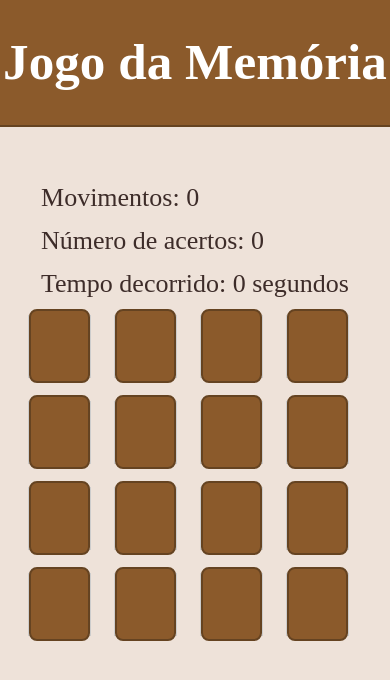
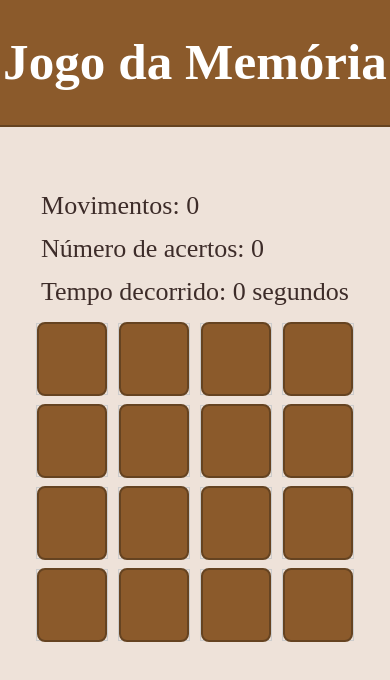
Before and after one commit to EndrioAlberton/MemoryGame, a React (Vite) app: page / in a window 390 px wide. Both pictures are taken after a click on the button "4x4". Shown: the top 680 px of the page. Built offline with nearby package versions, Linux system fonts and the light colour scheme.

Commit message:
Style: adjust card size responsiveness

```diff
--- a/src/components/Board.tsx
+++ b/src/components/Board.tsx
@@ -27,9 +27,9 @@ const BoardGrid = styled.div<{ size: number }>`
 `;
 
 // Estilização do container de cada card
-const CardContainer = styled.div`
-  width: 100%;
-  height: 100%;
+const CardContainer = styled.div<{ size: number }>`
+  width: ${({ size }) => (size === 4 ? '100px' : size === 6 ? '75px' : '50px')};
+  height: ${({ size }) => (size === 4 ? '100px' : size === 6 ? '75px' : '50px')};
   display: flex;
   justify-content: center;
   align-items: center;
@@ -37,14 +37,14 @@ const CardContainer = styled.div`
   border: 2px solid #eee2d9;
 
   @media (max-width: 768px) {
-    width: 80%;
-    height: 80%;
+    width: ${({ size }) => (size === 4 ? '80px' : size === 6 ? '60px' : '40px')};
+    height: ${({ size }) => (size === 4 ? '80px' : size === 6 ? '60px' : '40px')};
     border: 1px solid #eee2d9;
   }
 
   @media (max-width: 480px) {
-    width: 80%;
-    height: 80%;
+    width: ${({ size }) => (size === 4 ? '70px' : size === 6 ? '52px' : '35px')};
+    height: ${({ size }) => (size === 4 ? '70px' : size === 6 ? '52px' : '35px')};
     border: 1px solid #ccc;
   }
 `;
@@ -61,12 +61,11 @@ const StatsContainer = styled.div`
     display: flex;
     flex-direction: column;
     justify-content: space-between;
-
   }
 `;
 
 const Paragraph = styled.p`
-  margin-right: 10px; /* Espaço à direita de cada parágrafo */
+  margin-right: 10px;
 
   @media (max-width: 480px) {
     margin: 2px;
@@ -113,8 +112,8 @@ const generateRandomCards = (totalPairs: number): CardData[] => {
 const Board: React.FC<BoardProps> = ({ size, onGameEnd }) => {
   const totalPairs = size * size / 2;
   const [cards, setCards] = useState<CardData[]>(generateRandomCards(totalPairs));
-  const [flippedCardIds, setFlippedCardIds] = useState<number[]>([]);//Cartas que estão viradas
-  const [matchedCardIds, setMatchedCardIds] = useState<number[]>([]);//cartas que encontraram o par
+  const [flippedCardIds, setFlippedCardIds] = useState<number[]>([]); // Cartas que estão viradas
+  const [matchedCardIds, setMatchedCardIds] = useState<number[]>([]); // Cartas que encontraram o par
   const [moves, setMoves] = useState<number>(0);
   const [startTime, setStartTime] = useState<Date | null>(null);
   const [elapsedTime, setElapsedTime] = useState<number>(0);
@@ -138,7 +137,6 @@ const Board: React.FC<BoardProps> = ({ size, onGameEnd }) => {
   }, [matchedCardIds, totalPairs, onGameEnd, moves, elapsedTime, timer]);
 
   // Este useEffect é acionado para iniciar e atualizar o temporizador do jogo.
-  // Calcula o tempo decorrido desde o início do jogo e atualiza o estado correspondente.
   useEffect(() => {
     const timerInterval = setInterval(() => {
       if (startTime) {
@@ -154,12 +152,11 @@ const Board: React.FC<BoardProps> = ({ size, onGameEnd }) => {
   }, [startTime]);
 
   // Esta função lida com o clique em um card individual.
-// Altera o estado dos cards conforme necessário com base no clique do jogador.
   const handleCardClick = (id: number) => {
     // Verifica se o card já está virado ou já foi correspondido.
     const cardClicked = cards.find(card => card.id === id);
     if (!cardClicked || cardClicked.isFlipped || matchedCardIds.includes(id)) {
-    return alert("Essa carta já está virada, escolha olha carta!"); // Retorna se o card já estiver virado ou correspondido.
+      return alert("Essa carta já está virada, escolha outra carta!"); // Retorna se o card já estiver virado ou correspondido.
     }
 
     // Verifica se há menos de dois cards virados.
@@ -197,19 +194,18 @@ const handleCardClick = (id: number) => {
     }
   };
 
-
-
   return (
     <BoardContainer>
       <StatsContainer>
         <Paragraph>Movimentos: {moves} </Paragraph>
-        <Paragraph> Número de acertos: {matchesCount} </Paragraph>
-        <Paragraph> Tempo decorrido: {elapsedTime} segundos</Paragraph>
+        <Paragraph>Número de acertos: {matchesCount} </Paragraph>
+        <Paragraph>Tempo decorrido: {elapsedTime} segundos</Paragraph>
       </StatsContainer>
       <BoardGrid size={size}>
         {cards.map((card) => (
           <CardContainer
             key={card.id} // Define uma chave única para cada card.
+            size={size}
             onClick={() => handleCardClick(card.id)}
           >
             <Card
@@ -217,6 +213,7 @@ const handleCardClick = (id: number) => {
               value={card.value}
               isFlipped={card.isFlipped}
               onClick={() => handleCardClick(card.id)}
+              size={size}
             />
           </CardContainer>
         ))}
--- a/src/components/Card.tsx
+++ b/src/components/Card.tsx
@@ -1,8 +1,8 @@
 import styled from 'styled-components';
 
-const CardContainer = styled.div<{ isFlipped: boolean }>`
-  width: 100px;
-  height: 100px;
+const CardContainer = styled.div<{ isFlipped: boolean; size: number }>`
+  width: ${({ size }) => (size === 4 ? '100px' : size === 6 ? '75px' : '50px')};
+  height: ${({ size }) => (size === 4 ? '100px' : size === 6 ? '75px' : '50px')};
   background-color: ${({ isFlipped }) => (isFlipped ? '#bfa36d' : '#8b5a2b')};
   border: 2px solid #654321;
   border-radius: 8px;
@@ -11,17 +11,19 @@ const CardContainer = styled.div<{ isFlipped: boolean }>`
   align-items: center;
   cursor: ${({ isFlipped }) => (isFlipped ? 'default' : 'pointer')};
   font-family: 'Baloo', cursive;
-  font-size: 24px;
+  font-size: ${({ size }) => (size === 4 ? '50px' : size === 6 ? '35px' : '25px')};
 
   @media (max-width: 768px) {
-    width: 80px;
-    height: 80px;
+    width: ${({ size }) => (size === 4 ? '80px' : size === 6 ? '60px' : '40px')};
+    height: ${({ size }) => (size === 4 ? '80px' : size === 6 ? '60px' : '40px')};
+    font-size: ${({ size }) => (size === 4 ? '50px' : size === 6 ? '35px' : '25px')};
   }
 
   @media (max-width: 480px) {
-    width: 70px;
-    height: 70px;
-  }
+    width: ${({ size }) => (size === 4 ? '70px' : size === 6 ? '52px' : '35px')};
+    height: ${({ size }) => (size === 4 ? '70px' : size === 6 ? '52px' : '35px')};
+    font-size: ${({ size }) => (size === 4 ? '50px' : size === 6 ? '35px' : '25px')};
+    }
 `;
 
 
@@ -30,9 +32,10 @@ interface CardProps {
   value: string;
   isFlipped: boolean;
   onClick: (id: number) => void;
+  size: number; // Adicione esta propriedade
 }
 
-const Card: React.FC<CardProps> = ({ id, value, isFlipped, onClick }) => {
+const Card: React.FC<CardProps> = ({ id, value, isFlipped, onClick, size }) => {
   const handleClick = () => {
     if (!isFlipped) {
       onClick(id);
@@ -40,7 +43,7 @@ const Card: React.FC<CardProps> = ({ id, value, isFlipped, onClick }) => {
   };
 
   return (
-    <CardContainer isFlipped={isFlipped} onClick={handleClick}>
+    <CardContainer isFlipped={isFlipped} onClick={handleClick} size={size}>
       {isFlipped ? value : null}
     </CardContainer>
   );
```
Lines whose indentation alone changed are shown as unchanged.
